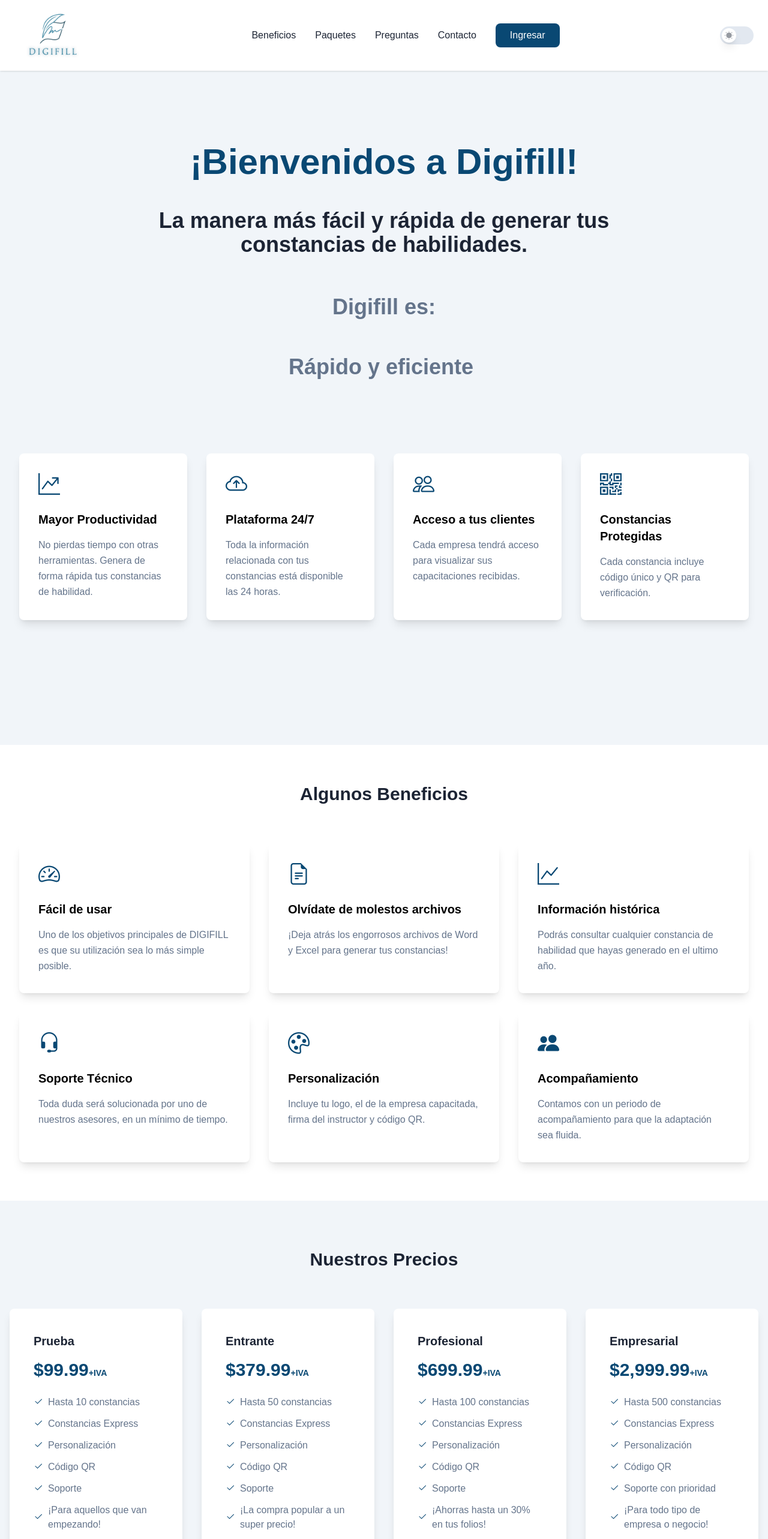
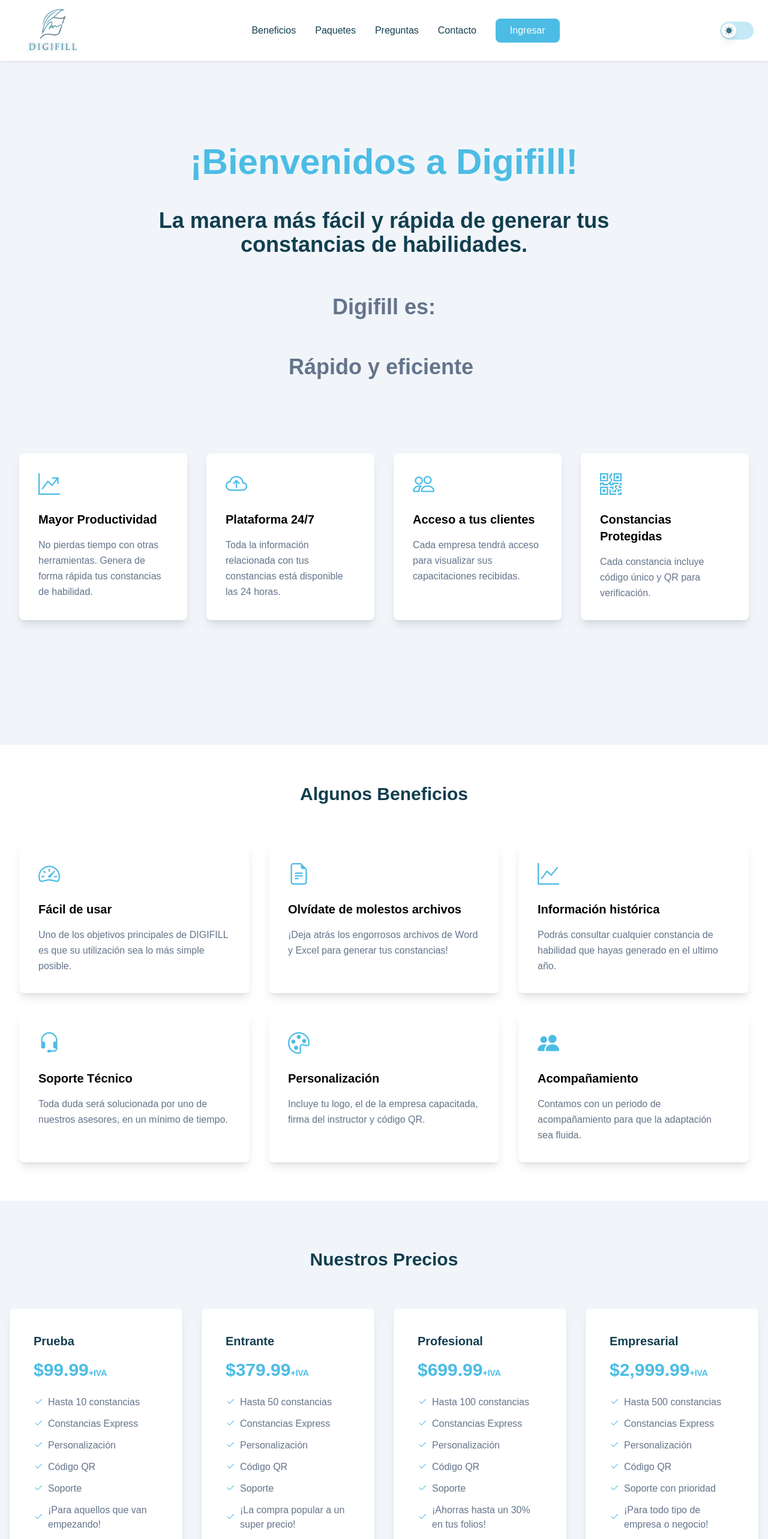
Before and after one commit to JoshuaDeveloper25/DC3-SEGURO, a Next.js app: page / in a window 1280 px wide. Shown: the top 2566 px of the page at 60% size. Built offline with nearby package versions, Linux system fonts and the light colour scheme.

Commit message:
Adapt landing page to colors that client provided and change some styles

```diff
--- a/src/app/globals.css
+++ b/src/app/globals.css
@@ -67,6 +67,6 @@
   }
 
   .btn-primary {
-    @apply bg-[#094873] text-white;
+    @apply bg-primary-3 dark:bg-primary-10 text-white;
   }
 }
--- a/src/app/layout.js
+++ b/src/app/layout.js
@@ -11,7 +11,7 @@
   return (
     <html lang="en" className="dark">
       <body>
-        <main className="dark:bg-[#1a222c] dark:text-[#aeb7c0]">
+        <main className="dark:bg-primary-1 dark:text-primary-2/60">
           {children}
         </main>
       </body>
--- a/src/components/Home/Advantages/index.jsx
+++ b/src/components/Home/Advantages/index.jsx
@@ -7,7 +7,7 @@
 
 const Advantages = () => {
   return (
-    <section className="dark:bg-[#24303f] bg-white px-6 md:px-8 py-16">
+    <section className="dark:bg-primary-1 bg-white px-6 md:px-8 py-16">
       <div className="container mx-auto">
         <div className="text-center mb-16">
           <motion.h2
@@ -19,7 +19,7 @@
               ease: "linear",
             }}
             viewport={{ once: true }}
-            className="text-3xl font-bold text-[#1c2434] dark:text-white mb-4"
+            className="text-3xl font-bold text-primary-9 dark:text-white mb-4"
           >
             Algunos Beneficios
           </motion.h2>
@@ -37,9 +37,9 @@
                 ease: "linear",
               }}
               viewport={{ once: true }}
-              className="p-8 bg-white dark:bg-[#24303f] rounded-lg shadow-lg transform transition-all duration-300 hover:shadow-xl hover:bg-[#0948730d] hover:bg-opacity-5 dark:hover:bg-[#0948731a] dark:hover:bg-opacity-10"
+              className="p-8 bg-white dark:bg-primary-1 rounded-lg shadow-lg transform transition-all duration-300 hover:shadow-xl hover:bg-primary-3/20 hover:bg-opacity-5 dark:hover:bg-primary-4/20 dark:hover:bg-opacity-10"
             >
-              <div className="text-[#094873] text-4xl mb-6 transform transition-transform duration-300 group-hover:scale-110">
+              <div className="text-primary-3 text-4xl mb-6 transform transition-transform duration-300 group-hover:scale-110">
                 {advantage?.icon}
               </div>
               <h3 className="text-xl font-semibold mb-4 text-black dark:text-white">
--- a/src/components/Home/FAQ/index.jsx
+++ b/src/components/Home/FAQ/index.jsx
@@ -17,7 +17,7 @@
   };
 
   return (
-    <section id="faq" className="py-20 bg-white dark:bg-[#24303f]">
+    <section id="faq" className="py-20 bg-white dark:bg-primary-1">
       <div className="container mx-auto px-4">
         <div className="text-center mb-16">
           <motion.h2
@@ -29,7 +29,7 @@
               ease: "linear",
             }}
             viewport={{ once: true }}
-            className="text-3xl font-bold text-[#1c2434] dark:text-white mb-4"
+            className="text-3xl font-bold text-primary-9 dark:text-white mb-4"
           >
             Preguntas Frecuentes
           </motion.h2>
@@ -46,7 +46,7 @@
           viewport={{ once: true }}
           className="max-w-4xl mx-auto"
         >
-          <div className="rounded-sm border border-[#e2e8f0] bg-white shadow-lg dark:border-[#2e3a47] dark:bg-[#24303f]">
+          <div className="bg-white dark:bg-primary-1">
             <div className="flex flex-col gap-7.5">
               {faqs?.map((faq, index) => (
                 <IndividualQuestion
--- a/src/components/Home/Header/SubHeader.jsx
+++ b/src/components/Home/Header/SubHeader.jsx
@@ -16,10 +16,10 @@
             ease: "linear",
           }}
           viewport={{ once: true }}
-          className="p-8 bg-white dark:bg-[#24303f] rounded-lg shadow-lg transform transition-all duration-300 hover:shadow-xl hover:bg-[#0948730d] hover:bg-opacity-5 dark:hover:bg-[#0948731a] dark:hover:bg-opacity-10"
+          className="p-8 bg-white dark:bg-primary-1 rounded-lg shadow-lg transform transition-all duration-300 hover:shadow-xl hover:bg-primary-3/20 hover:bg-opacity-5 dark:hover:bg-primary-4/20 dark:hover:bg-opacity-10"
           key={definitionApp?.title}
         >
-          <div className="text-[#094873] text-4xl mb-6 transform transition-transform duration-300 group-hover:scale-110">
+          <div className="text-primary-3 text-4xl mb-6 transform transition-transform duration-300 group-hover:scale-110">
             {definitionApp?.icon}
           </div>
           <h4 className="text-xl font-semibold mb-4 text-black dark:text-white">
--- a/src/components/Home/Header/index.jsx
+++ b/src/components/Home/Header/index.jsx
@@ -36,11 +36,11 @@
           transition={{ duration: 0.8, ease: "easeOut" }}
           className="max-w-[800px] mx-auto text-center md:space-y-12 space-y-4"
         >
-          <h1 className="text-[#094873] text-4xl sm:text-5xl md:text-6xl font-[600]">
+          <h1 className="text-primary-3 text-4xl sm:text-5xl md:text-6xl font-[600]">
             ¡Bienvenidos a Digifill!
           </h1>
 
-          <h4 className="text-xl sm:text-2xl md:text-3xl lg:text-4xl font-[600] leading-10 text-[#1c2434] dark:text-white">
+          <h4 className="text-xl sm:text-2xl md:text-3xl lg:text-4xl font-[600] leading-10 text-primary-9 dark:text-white">
             La manera más fácil y rápida de generar tus constancias de
             habilidades.
           </h4>
--- a/src/components/Home/Menu/ThemeToggle.jsx
+++ b/src/components/Home/Menu/ThemeToggle.jsx
@@ -35,7 +35,7 @@
   return (
     <div className="flex items-center gap-2">
       <label
-        className={`relative m-0 block h-7.5 w-14 rounded-full bg-[#e2e8f0] dark:bg-[#094873]`}
+        className={`relative m-0 block h-7.5 w-14 rounded-full bg-primary-2/50 dark:bg-primary-10`}
       >
         <input
           className="absolute top-0 z-50 m-0 h-full w-full cursor-pointer opacity-0"
@@ -50,9 +50,9 @@
           } absolute top-1/2 flex h-6 w-6 -translate-y-1/2 translate-x-0 items-center justify-center rounded-full bg-white shadow-lg duration-75 ease-linear`}
         >
           {isDarkMode ? (
-            <MoonIcon fillColor={"fill-[#969AA1]"} />
+            <MoonIcon fillColor={"fill-primary-4"} />
           ) : (
-            <SunIcon fillColor={"fill-[#969AA1]"} />
+            <SunIcon fillColor={"fill-primary-4"} />
           )}
         </span>
       </label>
--- a/src/components/Home/Menu/index.jsx
+++ b/src/components/Home/Menu/index.jsx
@@ -35,7 +35,7 @@
 
   return (
     <nav
-      className={`flex justify-between shadow-sm bg-white dark:bg-[#24303f] md:px-6 2xl:px-11 p-4 py-2 fixed z-50 w-full top-0 transition-transform duration-300 ${
+      className={`flex justify-between shadow-sm bg-white dark:bg-primary-1 md:px-6 2xl:px-11 p-4 py-0 fixed z-50 w-full top-0 transition-transform duration-300 ${
         visible ? "translate-y-0" : "-translate-y-full"
       }`}
     >
@@ -80,7 +80,7 @@
             initial={{ opacity: 0, y: -20 }}
             animate={{ opacity: 1, y: 0 }}
             exit={{ opacity: 0, y: -20 }}
-            className="md:hidden absolute top-full left-0 w-full bg-white dark:bg-[#24303f] shadow-lg"
+            className="md:hidden absolute top-full left-0 w-full bg-white dark:bg-primary-1 shadow-lg"
           >
             <ul className="flex flex-col items-center gap-4 py-4">
               {navLinks?.map((navLink) => (
--- a/src/components/Home/Prices/index.jsx
+++ b/src/components/Home/Prices/index.jsx
@@ -10,7 +10,7 @@
 
 const Prices = () => {
   return (
-    <section id="prices" className="py-20 dark:bg-[#1a222c]">
+    <section id="prices" className="py-20 dark:bg-primary-1">
       <div className="container mx-auto px-4">
         <div className="text-center mb-16">
           <motion.h2
@@ -22,7 +22,7 @@
               ease: "linear",
             }}
             viewport={{ once: true }}
-            className="text-3xl font-bold text-[#1c2434] dark:text-white mb-4"
+            className="text-3xl font-bold text-primary-9 dark:text-white mb-4"
           >
             Nuestros Precios
           </motion.h2>
@@ -39,14 +39,14 @@
                 ease: "linear",
               }}
               viewport={{ once: true }}
-              className="bg-white dark:bg-[#24303f] rounded-lg shadow-lg p-10 transform transition-all duration-300 ease-in-out hover:shadow-xl hover:bg-[#0948730d] hover:bg-opacity-5 dark:hover:bg-[#0948731a] dark:hover:bg-opacity-10"
+              className="bg-white dark:bg-primary-4/5 rounded-lg shadow-lg p-10 transform transition-all duration-300 ease-in-out hover:shadow-xl hover:bg-primary-3/20 hover:bg-opacity-5 dark:hover:bg-primary-4/20 dark:hover:bg-opacity-10"
               key={price?.title}
             >
-              <h3 className="text-xl font-bold text-[#1c2434] dark:text-white mb-4">
+              <h3 className="text-xl font-bold text-primary-9 dark:text-white mb-4">
                 {price?.title}
               </h3>
 
-              <div className="text-3xl font-bold text-[#094873] mb-6">
+              <div className="text-3xl font-bold text-primary-3 mb-6">
                 ${price?.price}
                 <span className="text-sm">+IVA</span>
               </div>
@@ -54,7 +54,7 @@
               <ul className="space-y-3 mb-8">
                 {price?.details?.map((priceDetail) => (
                   <li key={priceDetail} className="flex items-center">
-                    <i className="bi bi-check2 text-[#094873] mr-2"></i>{" "}
+                    <i className="bi bi-check2 text-primary-3 mr-2"></i>{" "}
                     {priceDetail}
                   </li>
                 ))}
--- a/src/data/dataHome.js
+++ b/src/data/dataHome.js
@@ -1,24 +1,24 @@
 export const navLinks = [
   {
-    styles: "text-[#1c2434] dark:text-white hover:text-[#094873] dark:hover:text-white transition-colors duration-300 relative after:content-[''] after:absolute after:bottom-0 after:left-0 after:w-0 after:h-0.5 after:bg-[#094873] hover:after:w-full after:transition-all after:duration-300",
+    styles: "text-primary-9 dark:text-white hover:text-primary-3 dark:hover:text-white transition-colors duration-300 relative after:content-[''] after:absolute after:bottom-0 after:left-0 after:w-0 after:h-0.5 after:bg-primary-3 hover:after:w-full after:transition-all after:duration-300",
     text: "Beneficios",
     link: "#advantages",
   },
 
   {
-    styles: "text-[#1c2434] dark:text-white hover:text-[#094873] dark:hover:text-white transition-colors duration-300 relative after:content-[''] after:absolute after:bottom-0 after:left-0 after:w-0 after:h-0.5 after:bg-[#094873] hover:after:w-full after:transition-all after:duration-300",
+    styles: "text-primary-9 dark:text-white hover:text-primary-3 dark:hover:text-white transition-colors duration-300 relative after:content-[''] after:absolute after:bottom-0 after:left-0 after:w-0 after:h-0.5 after:bg-primary-3 hover:after:w-full after:transition-all after:duration-300",
     text: "Paquetes",
     link: "#prices",
   },
 
   {
-    styles: "text-[#1c2434] dark:text-white hover:text-[#094873] dark:hover:text-white transition-colors duration-300 relative after:content-[''] after:absolute after:bottom-0 after:left-0 after:w-0 after:h-0.5 after:bg-[#094873] hover:after:w-full after:transition-all after:duration-300",
+    styles: "text-primary-9 dark:text-white hover:text-primary-3 dark:hover:text-white transition-colors duration-300 relative after:content-[''] after:absolute after:bottom-0 after:left-0 after:w-0 after:h-0.5 after:bg-primary-3 hover:after:w-full after:transition-all after:duration-300",
     text: "Preguntas",
     link: "#faq",
   },
 
   {
-    styles: "text-[#1c2434] dark:text-white hover:text-[#094873] dark:hover:text-white transition-colors duration-300 relative after:content-[''] after:absolute after:bottom-0 after:left-0 after:w-0 after:h-0.5 after:bg-[#094873] hover:after:w-full after:transition-all after:duration-300",
+    styles: "text-primary-9 dark:text-white hover:text-primary-3 dark:hover:text-white transition-colors duration-300 relative after:content-[''] after:absolute after:bottom-0 after:left-0 after:w-0 after:h-0.5 after:bg-primary-3 hover:after:w-full after:transition-all after:duration-300",
     text: "Contacto",
     link: "#contact",
   },
```
Also changed, not shown: src/components/Home/Contact/index.jsx (+6 -6 lines), src/components/Home/FAQ/IndividualQuestion.jsx (+5 -5 lines).
